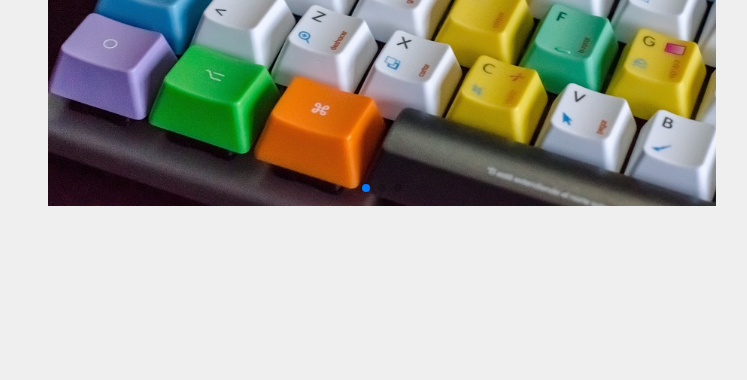
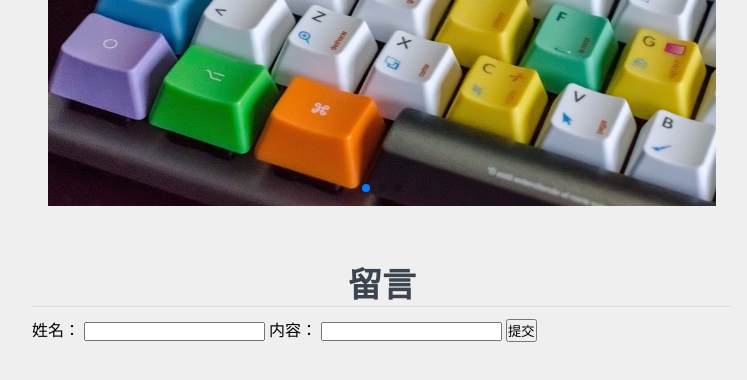
Before and after one commit to dongdong12138/resume, a plain HTML site: page index.html in a window 1280 px wide. Shown: the part 1687-2067 px from the top of the page, without its empty margins (258-1005 px from the left). Drawn offline with nearby package versions, Linux system fonts and the light colour scheme; a script that the page names is missing.

Commit message:
简历首页

```diff
--- a/index.html
+++ b/index.html
@@ -230,12 +230,27 @@
     </section>
     <!-- 作品集板块 结束 -->
 
+    <!-- 留言板 开始 -->
+    <section class="message">
+        <h2>留言</h2>
+        <ol id="messageList"></ol>
+        <form id="postMessageForm" action="">
+            <label for="name">姓名：</label> <input type="text" name="name" id="name">
+            <label for="content">内容：</label> <input type="text" name="content" id="content">
+            <input type="submit" value="提交">
+        </form>
+
+    </section>
+    <!-- 留言板 结束 -->
+
 
 
     <script src="https://cdnjs.cloudflare.com/ajax/libs/tween.js/17.2.0/Tween.min.js"></script>
     <script src="https://cdnjs.cloudflare.com/ajax/libs/Swiper/4.1.0/js/swiper.min.js"></script>
+    <script src="//cdn.jsdelivr.net/npm/leancloud-storage@3.10.0/dist/av-min.js"></script>
+    <script src="./js/message.js"></script>
+    <!-- 模块化 -->
     <script src="js/loading.js"></script>
-    <!-- 模块化 -->
     <script src="./js/init-swiper.js"></script>
     <script src="./js/auto-slide-up.js"></script>
     <script src="./js/sticky-navbar.js"></script>
```
